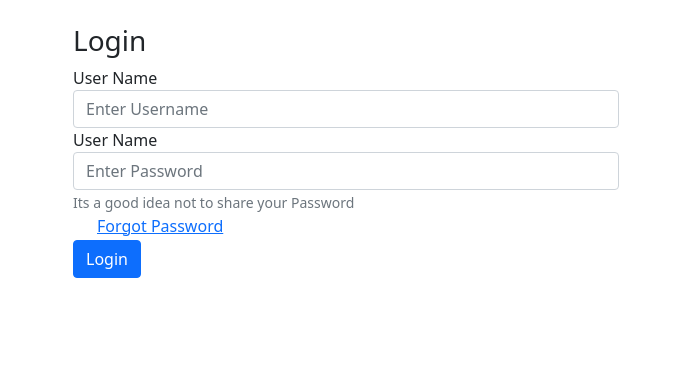
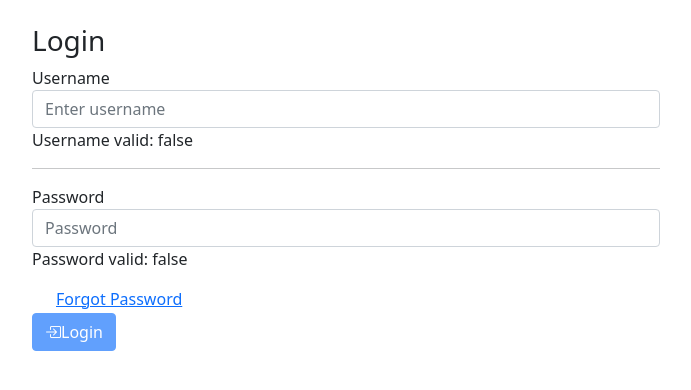
Before and after one commit to canismajor88/CashHandler, an Angular app in the folder UICashHandler/ui-cash/: page /login in a window 1280 px wide. Shown: the top 390 px of the page, without its empty margins (294-985 px from the left). Built offline with nearby package versions, Linux system fonts and the light colour scheme.

Commit message:
added bootstrap Icons

```diff
--- a/UICashHandler/ui-cash/angular.json
+++ b/UICashHandler/ui-cash/angular.json
@@ -31,7 +31,8 @@
             ],
             "styles": [
               "src/styles.css",
-              "node_modules/bootstrap/dist/css/bootstrap.min.css"
+              "node_modules/bootstrap/dist/css/bootstrap.min.css",
+              "node_modules/bootstrap-icons/font/bootstrap-icons.css"
             ],
             "scripts": [
               "node_modules/bootstrap/dist/js/bootstrap.min.js"
--- a/UICashHandler/ui-cash/package.json
+++ b/UICashHandler/ui-cash/package.json
@@ -19,6 +19,7 @@
     "@angular/platform-browser-dynamic": "~12.2.0",
     "@angular/router": "~12.2.0",
     "bootstrap": "^5.1.3",
+    "bootstrap-icons": "^1.6.1",
     "rxjs": "~6.6.0",
     "tslib": "^2.3.0",
     "zone.js": "~0.11.4"
--- a/UICashHandler/ui-cash/src/app/auth/auth.module.ts
+++ b/UICashHandler/ui-cash/src/app/auth/auth.module.ts
@@ -5,6 +5,7 @@ import { AuthRoutingModule } from './auth-routing.module';
 import { LoginComponent } from './components/login/login.component';
 import { RegisterComponent } from './components/register/register.component';
 import { ResetPasswordComponent } from './components/reset-password/reset-password.component';
+import {FormsModule} from "@angular/forms";
 
 
 @NgModule({
@@ -15,7 +16,8 @@ import { ResetPasswordComponent } from './components/reset-password/reset-passwo
   ],
   imports: [
     CommonModule,
-    AuthRoutingModule
+    AuthRoutingModule,
+    FormsModule
   ],
   exports : [
     LoginComponent,
--- a/UICashHandler/ui-cash/src/app/auth/components/login/login.component.html
+++ b/UICashHandler/ui-cash/src/app/auth/components/login/login.component.html
@@ -1,32 +1,42 @@
-<div class="container">
 <div class="row">
-    <div class="col-6 offset-3 mt-4">
+  <div class="col-md-6 offset-md-3 mt-4">
     <h3>Login</h3>
-      <form>
+    <form #f="ngForm"
+          (ngSubmit)="login(f)">
       <div class="form-group">
-          <label for="usernameInput">User Name</label>
-          <input #username
-                 type="text"
+        <label for="loginUsername">Username</label>
+        <input type="text"
+               name="username"
+               ngModel
+               required
+               #username="ngModel"
                class="form-control"
-                 id="usernameInput"
-                 placeholder="Enter Username">
+               id="loginUsername"
+               placeholder="Enter username">
+        <p>Username valid: {{username.valid}} </p>
       </div>
+      <hr/>
+      <p></p>
       <div class="form-group">
-          <label for="passwordInput">User Name</label>
-          <input #password
-                 type="password"
+        <label for="loginPassword">Password</label>
+        <input type="password"
+               name="password"
+               ngModel
+               required
+               #password="ngModel"
                class="form-control"
-                 id="passwordInput"
-                 placeholder="Enter Password">
-          <small id="passwordHelp" class="form-text text-muted">Its a good idea not to share your Password</small>
+               id="loginPassword"
+               placeholder="Password">
+        <p>Password valid: {{password.valid}} </p>
       </div>
       <div class="form-group form-check">
         <a [routerLink]="['/reset-password']">Forgot Password</a>
       </div>
-        <button type="submit" class="btn btn-primary" (click)="login(username,password)">Login</button>
+      <button type="submit"
+              [disabled]="f.invalid"
+              class="btn btn-primary"><i class="bi bi-box-arrow-in-right"></i>Login</button>
+
+
     </form>
   </div>
-
 </div>
-
-</div>
--- a/UICashHandler/ui-cash/src/app/auth/components/login/login.component.ts
+++ b/UICashHandler/ui-cash/src/app/auth/components/login/login.component.ts
@@ -1,5 +1,6 @@
 import { Component, OnInit } from '@angular/core';
-import {CashHandlerApiService} from "../../../services/cash-handler-api.service";
+import {CashHandlerAuthService} from "../../../services/cash-handler-auth.service";
+import {NgForm} from "@angular/forms";
 
 @Component({
   selector: 'app-login',
@@ -8,14 +9,12 @@ import {CashHandlerApiService} from "../../../services/cash-handler-api.service"
 })
 export class LoginComponent implements OnInit {
 
-  constructor(private apiService : CashHandlerApiService) { }
+  constructor(private apiService : CashHandlerAuthService) { }
 
   ngOnInit(): void {
   }
-  login(username: HTMLInputElement, password: HTMLInputElement){
 
-    this.apiService.login(username.value,password.value).subscribe((data)=>{
-      console.log(data)
-    })
+  login(f: NgForm) {
+
   }
 }
--- a/UICashHandler/ui-cash/src/app/services/cash-handler-api.service.ts
+++ b/UICashHandler/ui-cash/src/app/services/cash-handler-auth.service.ts
@@ -4,7 +4,7 @@ import {HttpClient} from "@angular/common/http";
 @Injectable({
   providedIn: 'root'
 })
-export class CashHandlerApiService {
+export class CashHandlerAuthService {
 
   constructor(private httpClient:HttpClient) { }
   public login(username:string,password:string){
```
Also changed, not shown: 2 other files (tests, documents, lock files or other folders). Lines whose indentation alone changed are shown as unchanged.
